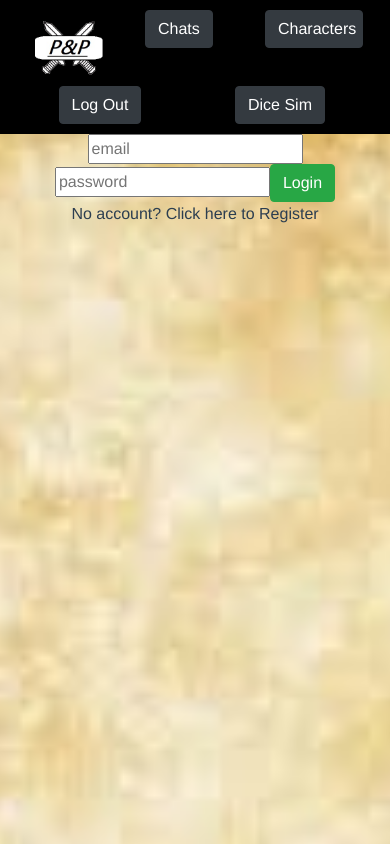
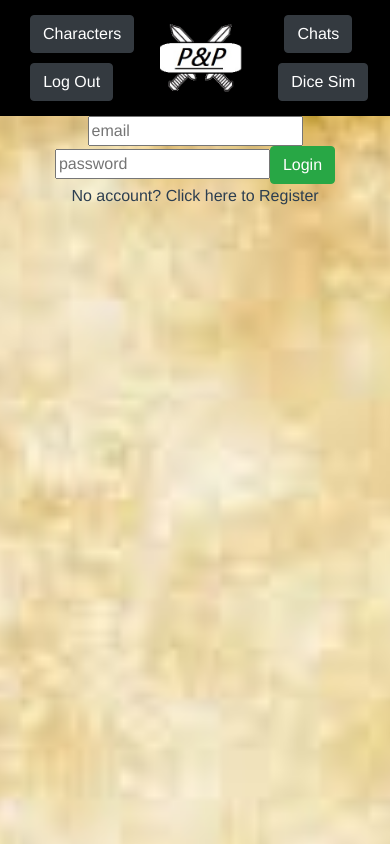
Before and after one commit to nathanielwheeler/capstone, a Vue app in the folder client/: page /#/login in a window 390 px wide. Shown: the top 844 px of the page. Built offline with nearby package versions, Linux system fonts and the light colour scheme; no server answers; what vue-chat-scroll would draw is missing.

Commit message:
Nav Bar..... it's... it's!
BEAUTIFUL! (on mobile)

```diff
--- a/client/src/App.vue
+++ b/client/src/App.vue
@@ -1,30 +1,48 @@
 <template>
   <div id="app">
     <nav id="nav">
-      <div class="row justify-content-center">
+      <div class="row">
+        <div class="col-4">
+          <router-link to="/characters">
+            <button class="space btn btn-dark">Characters</button>
+          </router-link>
+          <div class="row">
+            <div class="col-12">
+              <button class="space btn btn-dark" @click="logout()">Log Out</button>
+            </div>
+          </div>
+        </div>
+
         <router-link to="/" class="col-3">
           <div class="row logo">
             <img class="col-12" src="../public/P&PLogo.jpg" alt />
           </div>
         </router-link>
-        <router-link to="/chats" class="col-3 offset-1">
+
+        <div class="col-4 offset-1">
+          <router-link to="/chats">
+            <button class="Chats space btn btn-dark">Chats</button>
+          </router-link>
+          <div class="row">
+            <dice-sim class="space col-12" />
+          </div>
+        </div>
+        <!-- <router-link to="/" class="col-4">
+          <div class="row logo">
+            <img class="col-12" src="../public/P&PLogo.jpg" alt />
+          </div>
+        </router-link>-->
+        <!-- <router-link to="/chats" class="col-3 offset-1">
           <button class="Chats btn btn-dark">Chats</button>
         </router-link>
-        <!-- <router-link to="/currentCharacter" class="col-4">
-          <button class="Current-Character col-4 btn btn-info">Current Character</button>
-        </router-link>-->
+
         <router-link to="/characters" class="col-3 offset-1">
           <button class="Characters btn btn-dark">Characters</button>
         </router-link>
-      </div>
-      <div class="row justify-content-center">
-        <!-- <router-link to="/groups" class="col-4">
-        <button class="Group btn col-4 btn-info">Group</button>
-        </router-link>-->
-        <div class="col-5 offset-1">
-          <button class="Logout btn btn btn-dark" @click="logout()">Log Out</button>
-        </div>
-        <dice-sim class="col-5 offset-1" />
+        </div>-->
+        <!-- <div class="row justify-content-center">
+          <dice-sim class="col-5 offset-1" />
+        </div>-->
       </div>
     </nav>
     <div>
@@ -63,15 +81,27 @@ export default {
 }
 
 .logo {
-  width: 200%;
+  width: 220%;
+  height: 100%;
 }
+
+.space {
+  margin: 5px;
+}
+
+/* .space2 {
+  padding-right: 75px;
+  padding-left: 25px;
+  width: 300px;
+} */
 
 nav {
   background-color: black;
 }
 #nav {
   padding: 10px;
-  padding-right: 50px;
+  padding-right: 25px;
+  padding-left: 25px;
 }
 
 #nav a {
--- a/client/src/views/Home.vue
+++ b/client/src/views/Home.vue
@@ -1,24 +1,20 @@
 <template>
   <div class="home">
-    <br>
-    <br>
-    <br>
-    <br>
+    <br />
+    <br />
+    <br />
+    <br />
     <div class="welcome">
-    <strong>
-    Welcome to Post & Play, an app that lets people play tabletop games, without the tabletop!
-    </strong>
-    <br />
-   </div>
+      <strong>Welcome to Post & Play, an app that lets people play tabletop games, without the tabletop!</strong>
+      <br />
+    </div>
     <div v-if="user._id">
-      <div class="current-chats">
-      Your Current Chats:
-      </div>
+      <div class="current-chats">Your Current Chats:</div>
       <subscribed-chats />
     </div>
     <div v-else>
-      <router-link to="/login">login</router-link>to join a chat, keep track of basic character stats, and have fun!
-    </div>
+      To use all the features and join the fun please
+      <router-link to="/login">login</router-link>!
     </div>
   </div>
 </template>
```
